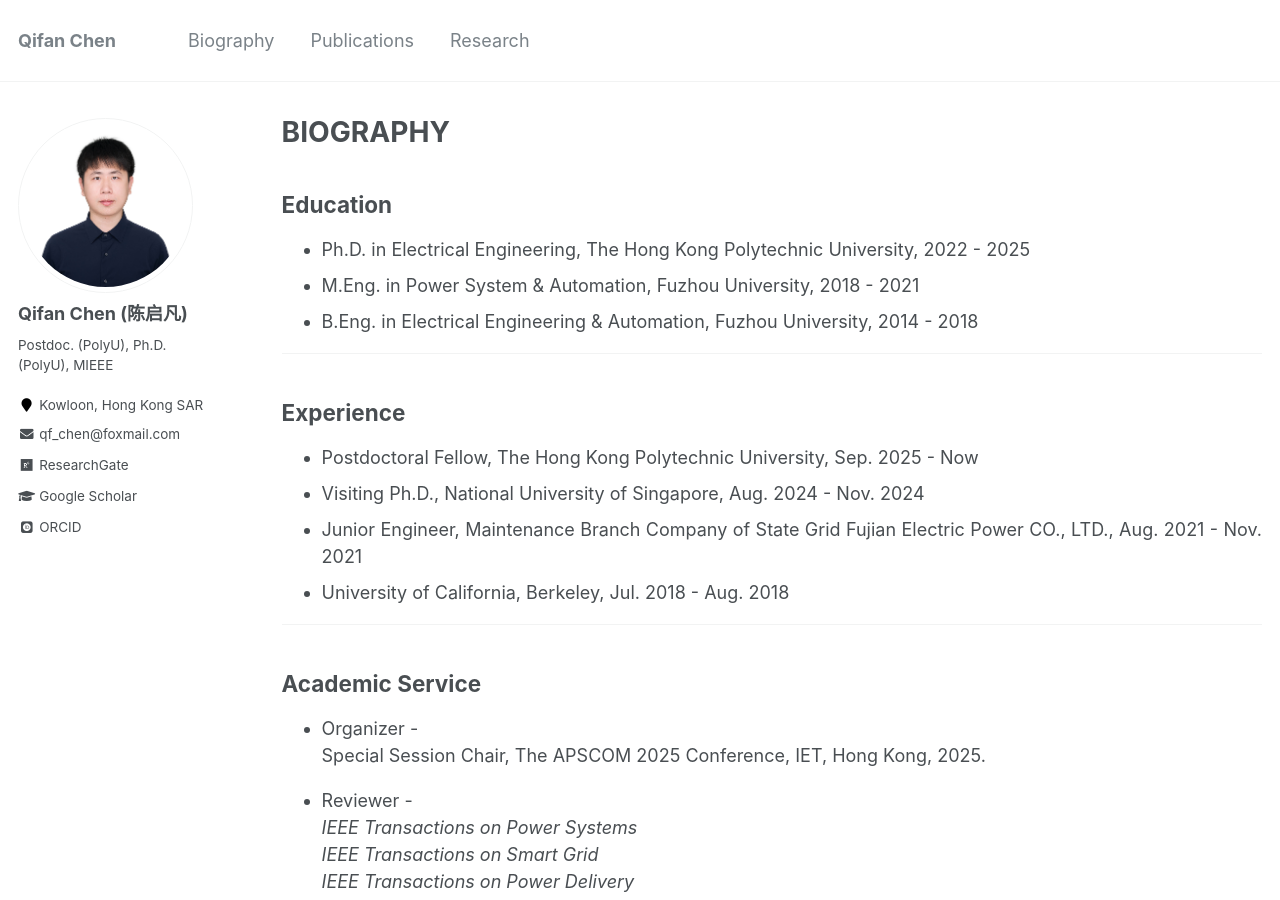
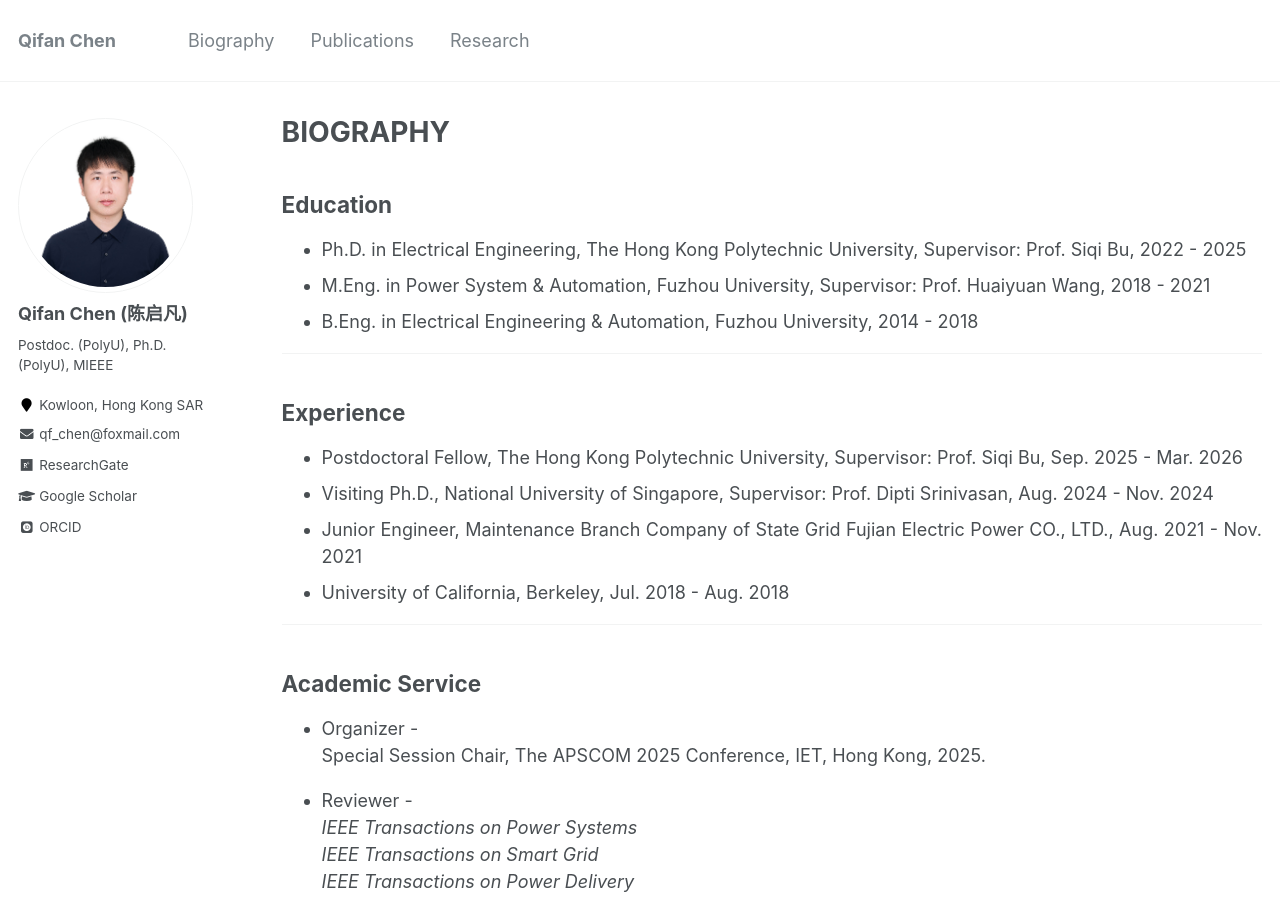
Before and after one commit to ChQf/ChQf.github.io, a Jekyll site: the page built from _pages/biography.md, in a window 1280 px wide and 900 px high. Built offline with Jekyll 4.4.1, drawn with Linux system fonts in a browser that asks for light colours; some web fonts are replaced.

Commit message:
Update biography.md

```diff
--- a/_pages/biography.md
+++ b/_pages/biography.md
@@ -9,8 +9,8 @@ redirect_from:
 
 ## Education
 
-* Ph.D. in Electrical Engineering, The Hong Kong Polytechnic University, 2022 - 2025
-* M.Eng. in Power System & Automation, Fuzhou University, 2018 - 2021
+* Ph.D. in Electrical Engineering, The Hong Kong Polytechnic University, Supervisor: Prof. Siqi Bu, 2022 - 2025
+* M.Eng. in Power System & Automation, Fuzhou University, Supervisor: Prof. Huaiyuan Wang, 2018 - 2021
 * B.Eng. in Electrical Engineering & Automation, Fuzhou University, 2014 - 2018
 {: .text-justify}
 
@@ -18,8 +18,8 @@ redirect_from:
 
 ## Experience
 
-* Postdoctoral Fellow, The Hong Kong Polytechnic University, Sep. 2025 - Now
-* Visiting Ph.D., National University of Singapore, Aug. 2024 - Nov. 2024
+* Postdoctoral Fellow, The Hong Kong Polytechnic University, Supervisor: Prof. Siqi Bu, Sep. 2025 - Mar. 2026
+* Visiting Ph.D., National University of Singapore, Supervisor: Prof. Dipti Srinivasan, Aug. 2024 - Nov. 2024
 * Junior Engineer, Maintenance Branch Company of State Grid Fujian Electric Power CO., LTD., Aug. 2021 - Nov. 2021
 * University of California, Berkeley, Jul. 2018 - Aug. 2018
 {: .text-justify}
```
